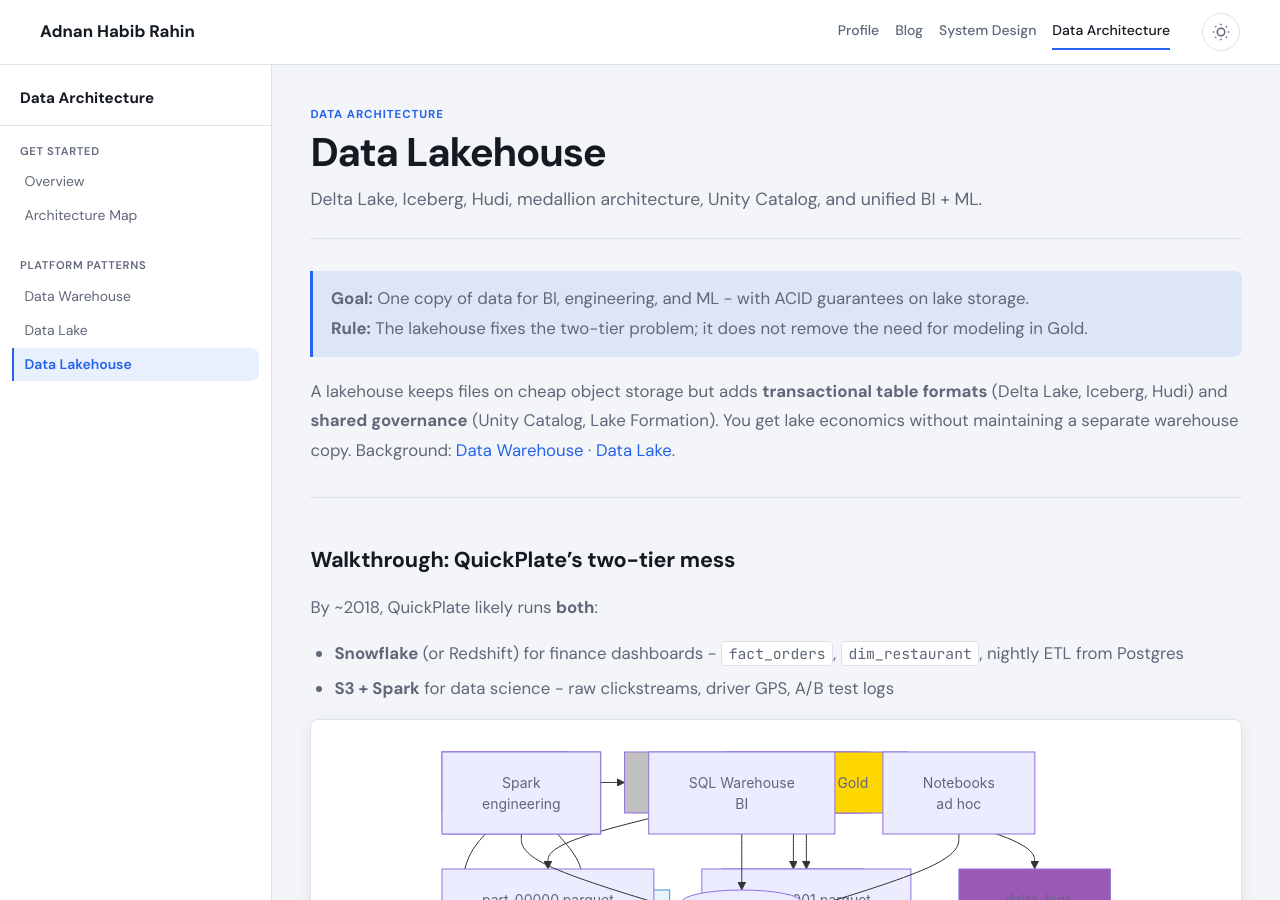
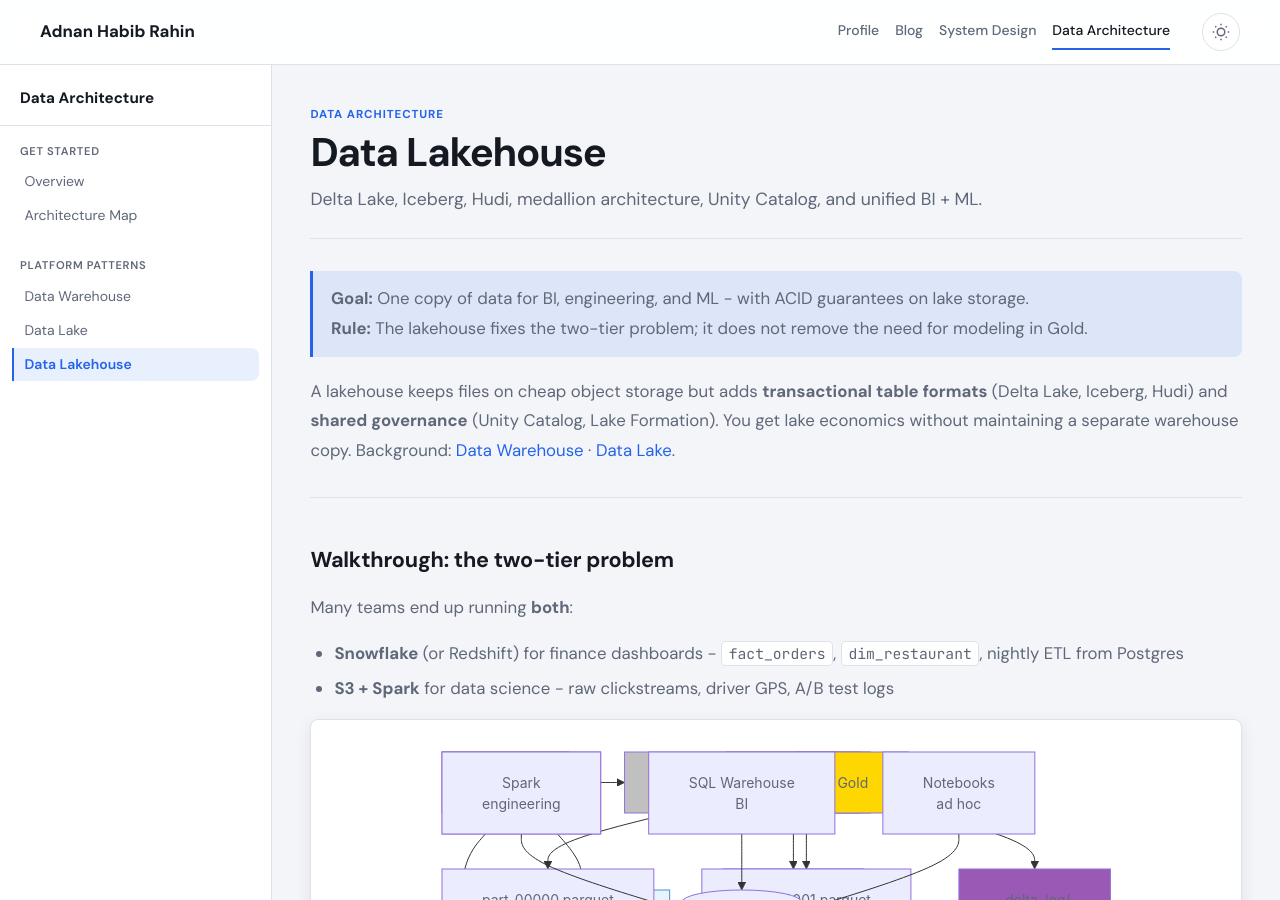
Before and after one commit to adnanrahin/adnanrahin.github.io, a Jekyll site: the page built from data-architecture/data-lakehouse.md, in a window 1280 px wide and 900 px high. Built offline with Jekyll 4.4.1, drawn with Linux system fonts in a browser that asks for light colours; some of the changed text lies outside the part shown.

```diff
--- a/data-architecture/data-lakehouse.md
+++ b/data-architecture/data-lakehouse.md
@@ -16,9 +16,9 @@
 
 ---
 
-## Walkthrough: QuickPlate's two-tier mess
+## Walkthrough: the two-tier problem
 
-By ~2018, QuickPlate likely runs **both**:
+Many teams end up running **both**:
 
 - **Snowflake** (or Redshift) for finance dashboards - `fact_orders`, `dim_restaurant`, nightly ETL from Postgres
 - **S3 + Spark** for data science - raw clickstreams, driver GPS, A/B test logs
@@ -105,7 +105,7 @@
 
 ### Medallion layers
 
-| Layer | QuickPlate example |
+| Layer | Example |
 |-------|-------------------|
 | **Bronze** | Raw Kafka events, Postgres CDC |
 | **Silver** | Deduped orders, typed columns, PII hashed |
```
Also changed, not shown: data-architecture/data-lake.md (+3 -3 lines), data-architecture/data-warehouse.md (+3 -3 lines).
